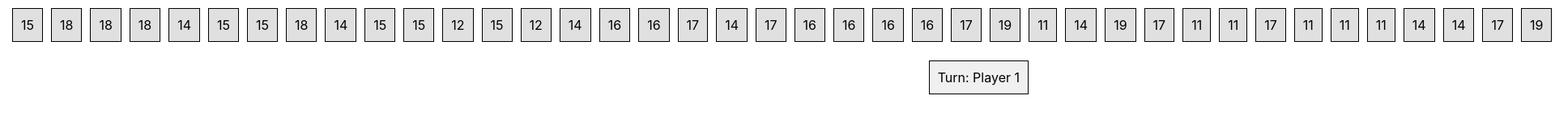
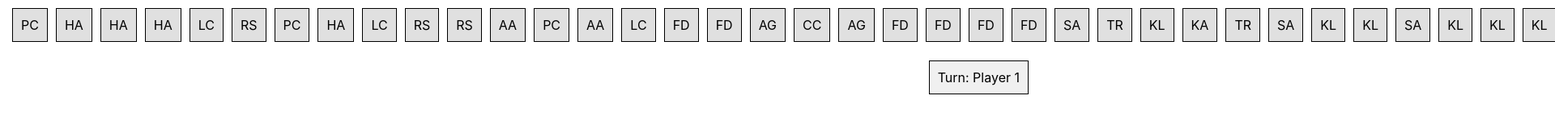
Before and after one commit to emilianop11/empires-conquest, a React (Create React App) app: page / in a window 1280 px wide. Shown: the top 160 px of the page at 81% size, 1920 px wide, since content can reach past the window. Built offline with nearby package versions, Linux system fonts and the light colour scheme; no server answers.

Commit message:
Update Card.js

```diff
--- a/src/Card.js
+++ b/src/Card.js
@@ -2,6 +2,9 @@ import React from 'react';
 import './Card.css';
 
 const Card = ({ cardInfo, onClick, setHoverInfo }) => {
+  const getInitials = (name) => {
+    return name.split(' ').map(word => word[0]).join('');
+  };
   return (
     <div className="card"
       onClick={onClick}
@@ -14,7 +17,7 @@ const Card = ({ cardInfo, onClick, setHoverInfo }) => {
       })}
     onMouseLeave={() => setHoverInfo('')}
     >
-      {cardInfo.name.length}
+      {getInitials(cardInfo.name)}
     </div>
   );
 };
```
